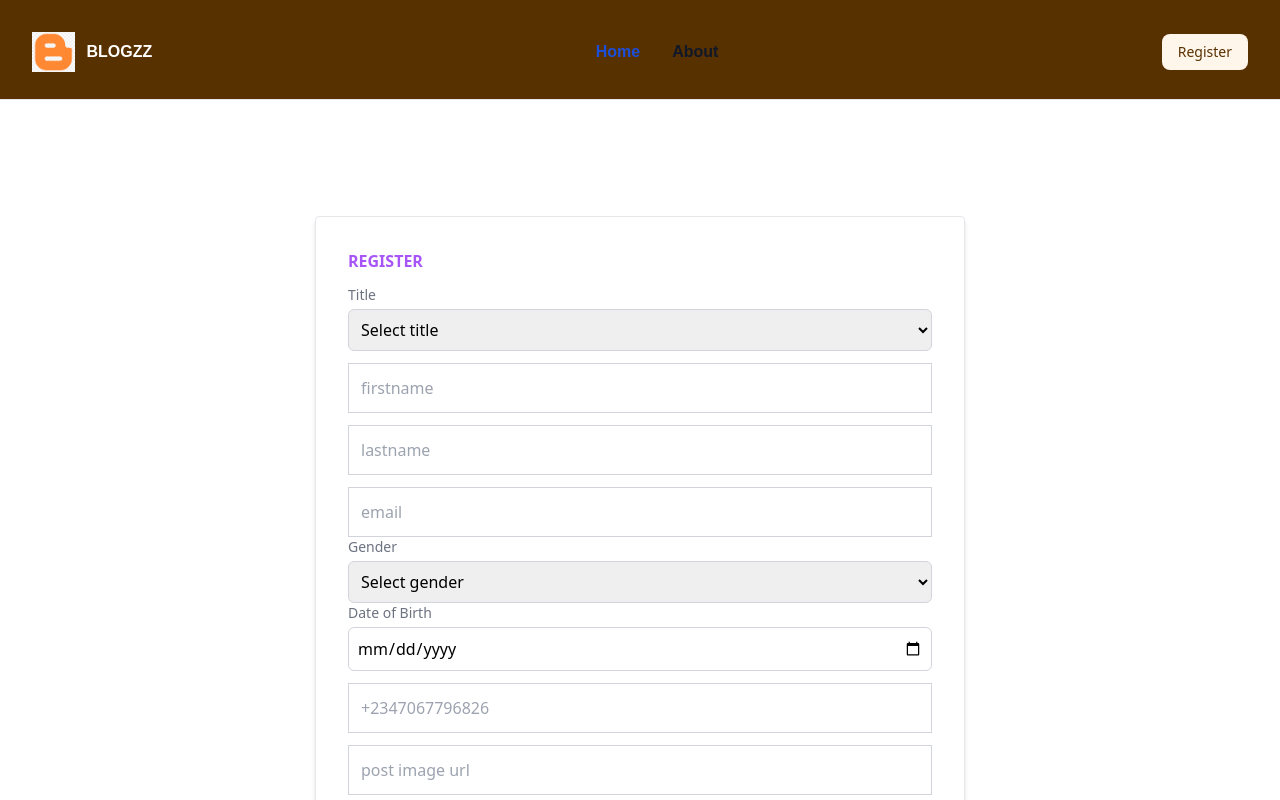
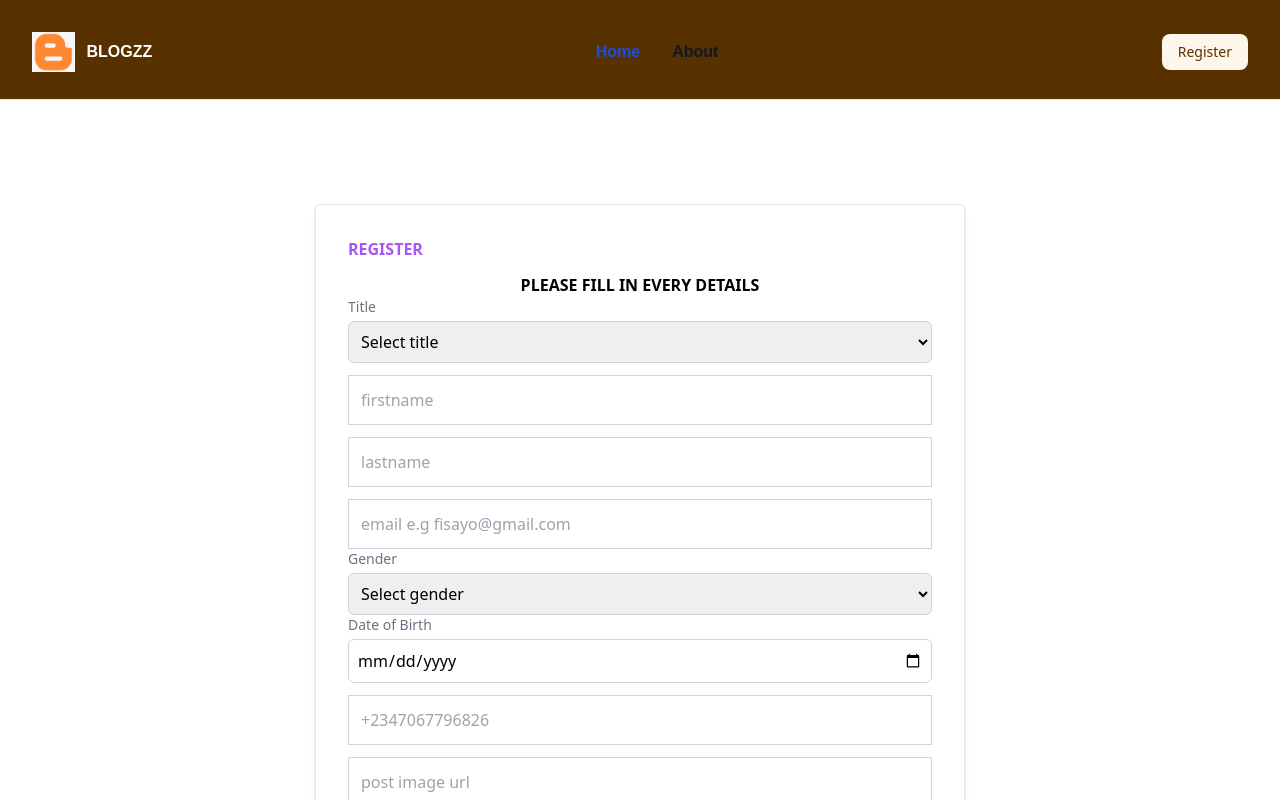
Before and after one commit to Fisto123/blog-task, a React (Create React App) app: page /register in a window 1280 px wide. Shown: the top 800 px of the page. Built offline with nearby package versions, Linux system fonts and the light colour scheme.

Commit message:
improved the UI

```diff
--- a/src/pages/auth/register/Register.js
+++ b/src/pages/auth/register/Register.js
@@ -73,6 +73,9 @@ const Register = () => {
           <h1 className="font-bold text-md mb-3 text-purple-500 uppercase">
             Register
           </h1>
+          <h5 className="font-bold uppercase flex justify-center  items-center">
+            Please fill in every details
+          </h5>
           <div>
             <div>
               <label htmlFor="title" className="block text-sm text-gray-500">
@@ -111,7 +114,7 @@ const Register = () => {
             <input
               type="text"
               className="border border-gray-300 p-3 w-full mt-3"
-              placeholder="email"
+              placeholder="email e.g fisayo@gmail.com"
               name="email"
               onChange={handleChange}
             />
```
